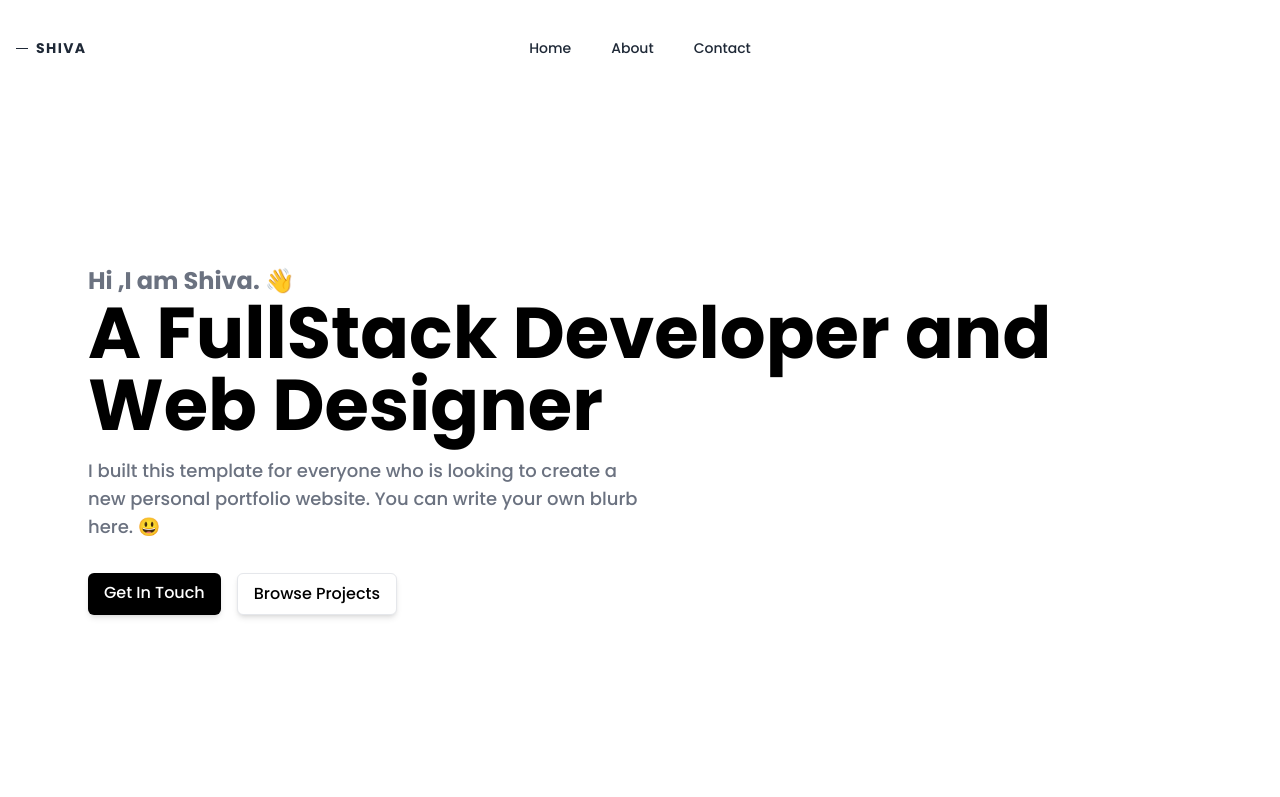
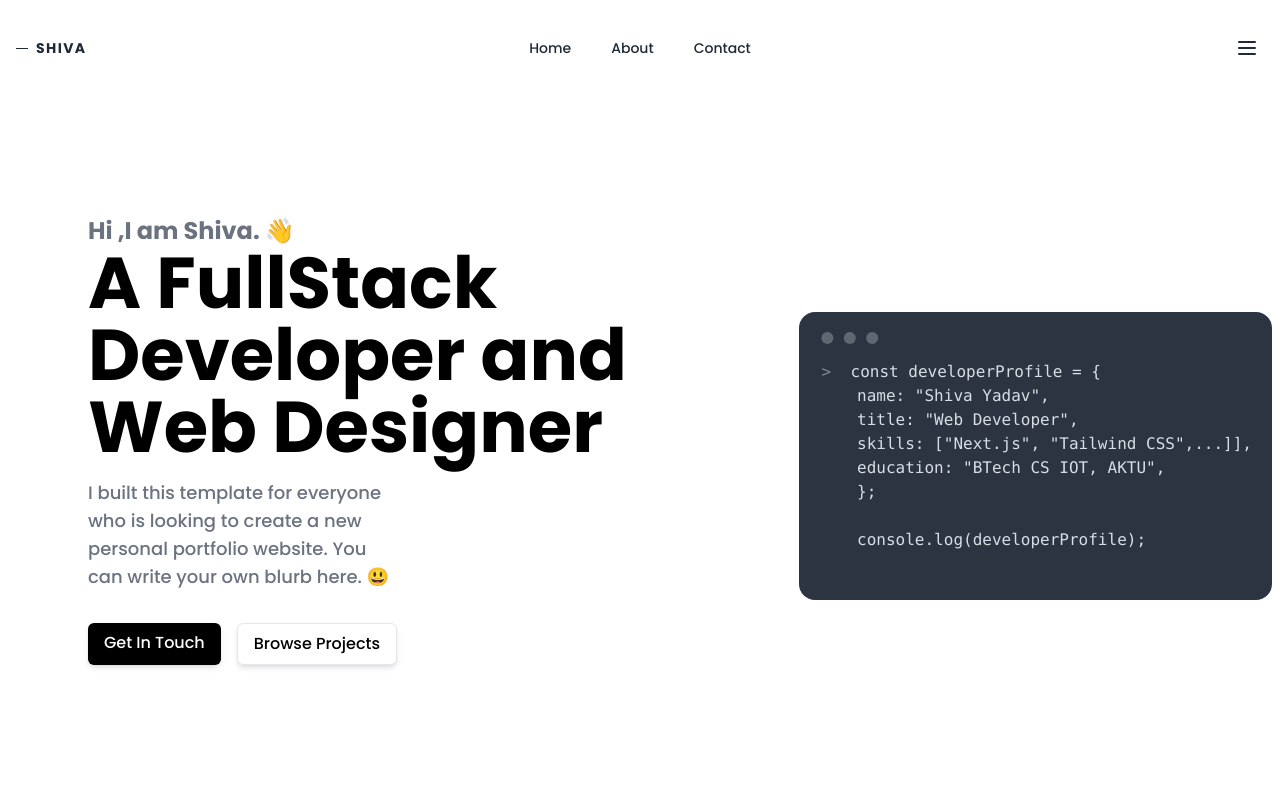
Before and after one commit to shivaydv/1-portfolio, a Next.js app: page / in a window 1280 px wide. Shown: the top 797 px of the page. Built offline with nearby package versions, Linux system fonts and the light colour scheme.

Commit message:
added code snippet in hero section

```diff
--- a/components/Hero.tsx
+++ b/components/Hero.tsx
@@ -9,13 +9,14 @@ const Hero = () => {
     /* TASK : make eye catching hero section and also add call to action  button. for projects and hire me / contact */
   }
   return (
-    <section className="flex item-center  justify-start h-[80vh]  xl:h-[45rem] relative text-black ">
-      <div className="flex flex-col justify-center items-start  lg:px-20 px-2 max-lg:py-24   ">
+    <section className="flex item-center max-lg:flex-col justify-start h-[80vh] max-lg:py-24   xl:h-[45rem] relative text-black ">
+      <div className="flex flex-col justify-center items-start lg:w-4/6 lg:px-20 px-2   ">
         <h2 className="font-semibold text-gray-500 text-lg md:text-xl lg:text-2xl">
           Hi ,I am Shiva. 👋
         </h2>
         <h1 className="font-bold text-2xl  lg:text-7xl ">
-          A FullStack Developer and<br className="lg:hidden"/> Web Designer
+          A FullStack Developer and
+          <br className="lg:hidden" /> Web Designer
         </h1>
         <p className=" text-base lg:text-lg text-gray-500 pt-4 lg:w-1/2">
           I built this template for everyone who is looking to create a new
@@ -36,19 +37,35 @@ const Hero = () => {
           </Link>
         </div>
       </div>
+      <section className="flex justify-center items-center flex-grow ">
+        <div className="mockup-code w-full max-lg:text-sm lg:h-72 ">
+          <pre data-prefix=">" className="">
+            <code>{codetext}</code>
+          </pre>
+        </div>
+      </section>
 
-<div className="absolute bottom-0 flex justify-center items-center w-full">
-
-    <Link href={"#skills"} className=""><FaArrowDown size={18} /></Link>
-</div>
+      <div className="absolute bottom-0 flex justify-center items-center w-full">
+        <Link href={"#skills"} className="">
+          <FaArrowDown size={18} />
+        </Link>
+      </div>
 
       {/* <div className="w-full h-full absolute top-0 right-0 -z-10 max-lg:rotate-45">
         <Image src={"/Gradient.png"} fill alt="background overlay" priority className=" max-lg:scale-125 " />
       </div> */}
-
-
     </section>
   );
 };
 
 export default Hero;
+
+const codetext = `const developerProfile = {
+      name: "Shiva Yadav",
+      title: "Web Developer",
+      skills: ["Next.js", "Tailwind CSS",...]],
+      education: "BTech CS IOT, AKTU",
+      };
+
+      console.log(developerProfile);
+  `;
--- a/components/Navbar.tsx
+++ b/components/Navbar.tsx
@@ -40,7 +40,7 @@ const Navbar = () => {
             </div>
             <label
               htmlFor="menu"
-              className="drawer-button btn btn-ghost px-3 lg:hidden "
+              className="drawer-button btn btn-ghost px-3 lgd:hidden "
             >
               <Menu />
             </label>
```
